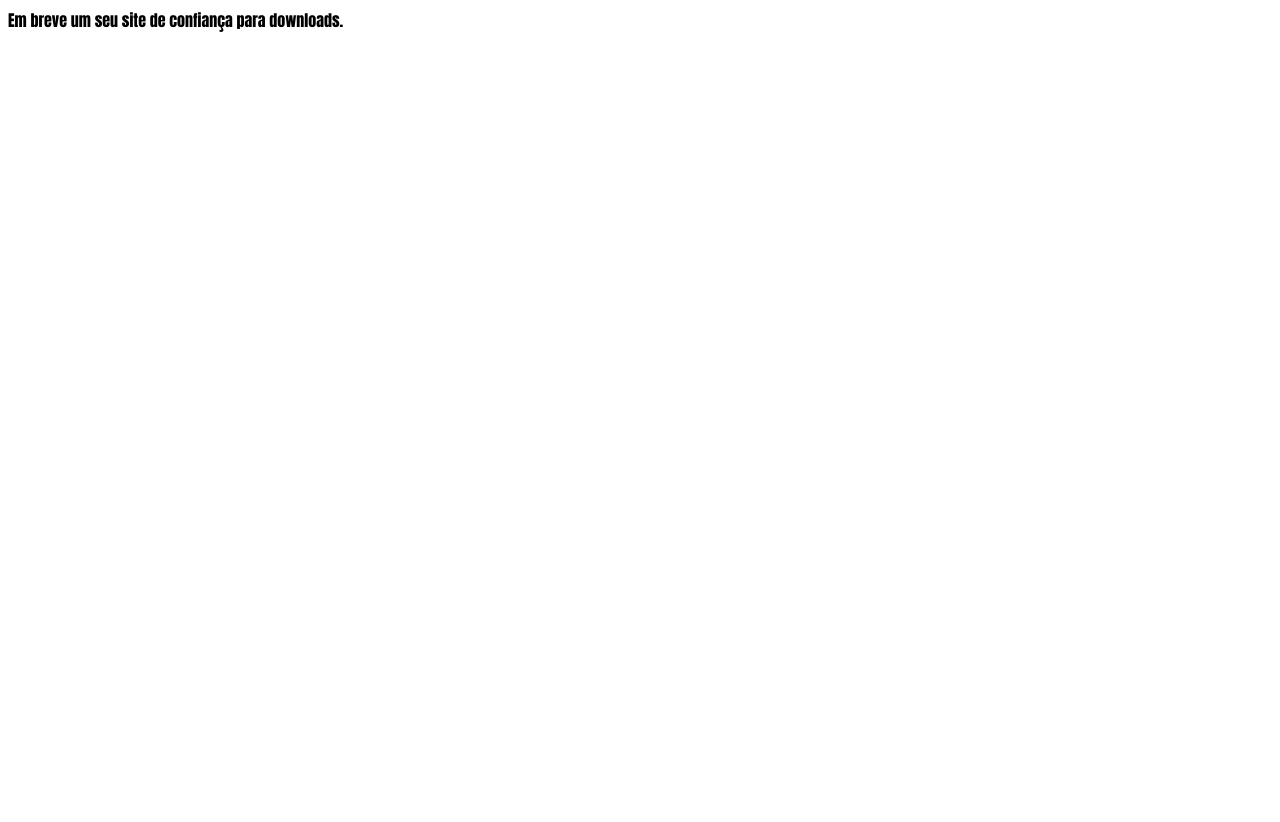
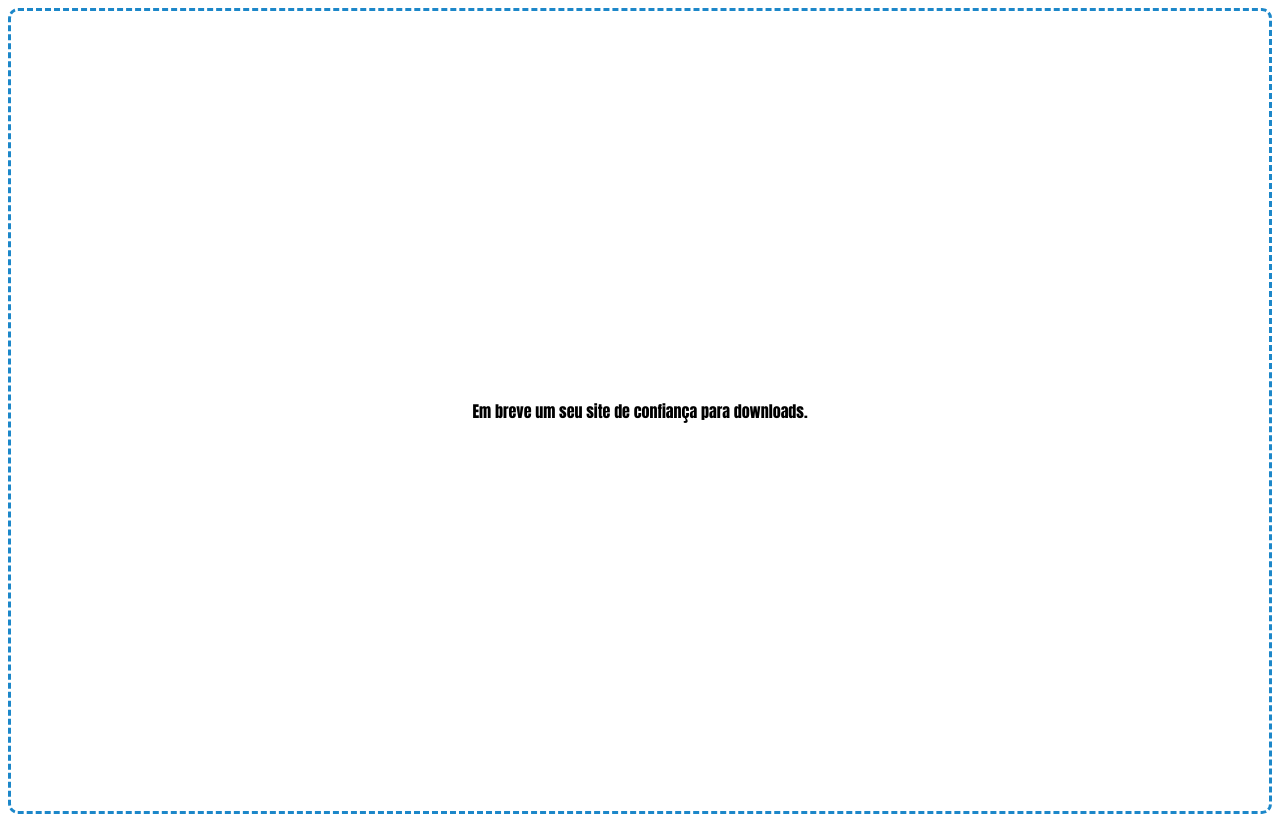
Before and after one commit to luciano2000/downloading, a plain HTML site: page index.html in a window 1280 px wide. Before the commit the page ends 800 px from the top, so only its background shows below. Drawn offline with Linux system fonts and the light colour scheme.

Commit message:
Update index.html

```diff
--- a/index.html
+++ b/index.html
@@ -11,6 +11,16 @@
     <style>
         body {
             font-family: 'Anton', sans-serif;
+        }
+        #geral {
+            display: flex;
+            /* width: 80%; */
+            height: 100vh;
+            margin: auto;
+            border-radius: 10px;
+            border: 3px dashed #1c87c9;
+            align-items: center;
+            justify-content: center;
         }
     </style>
     <!-- Google tag (gtag.js) -->
```
